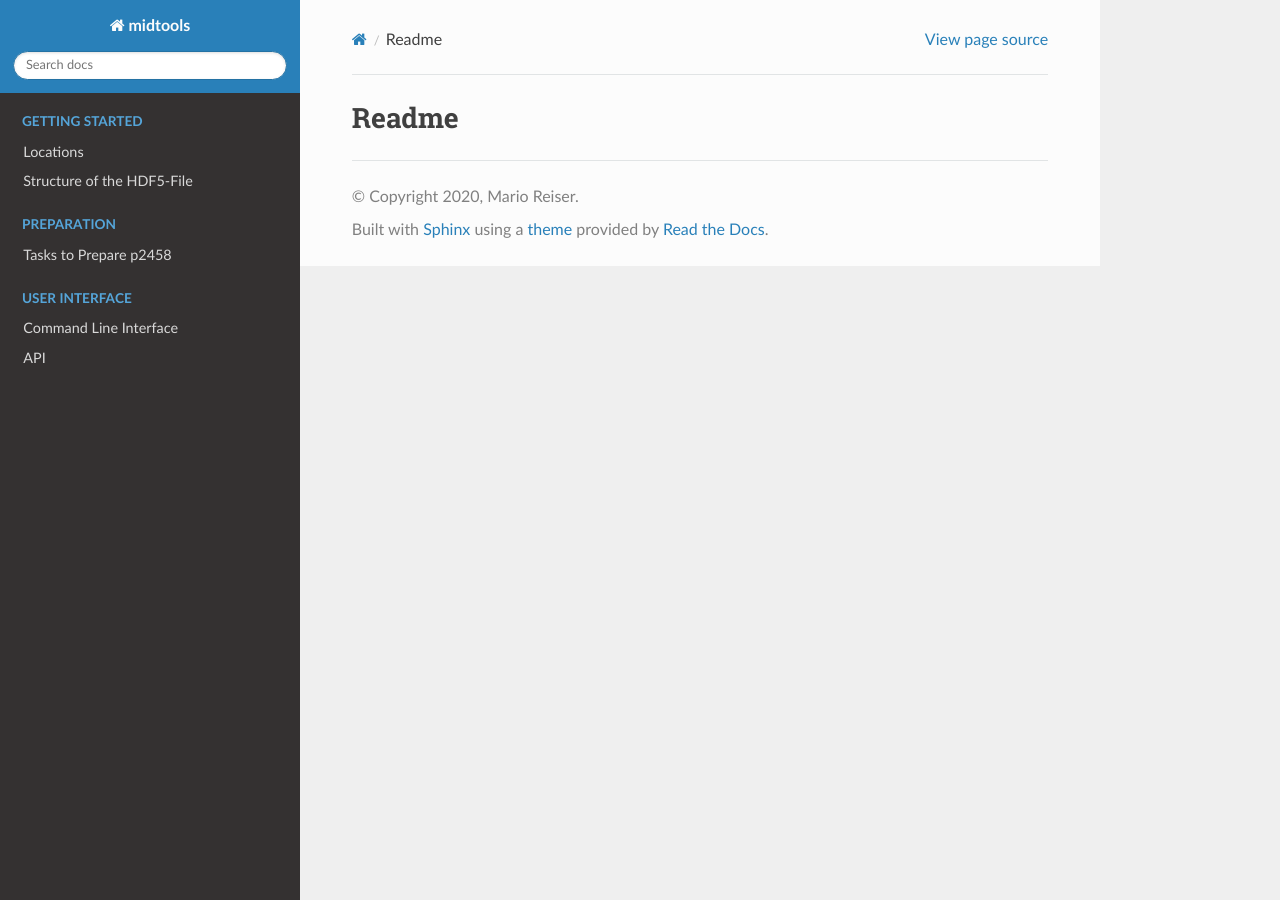
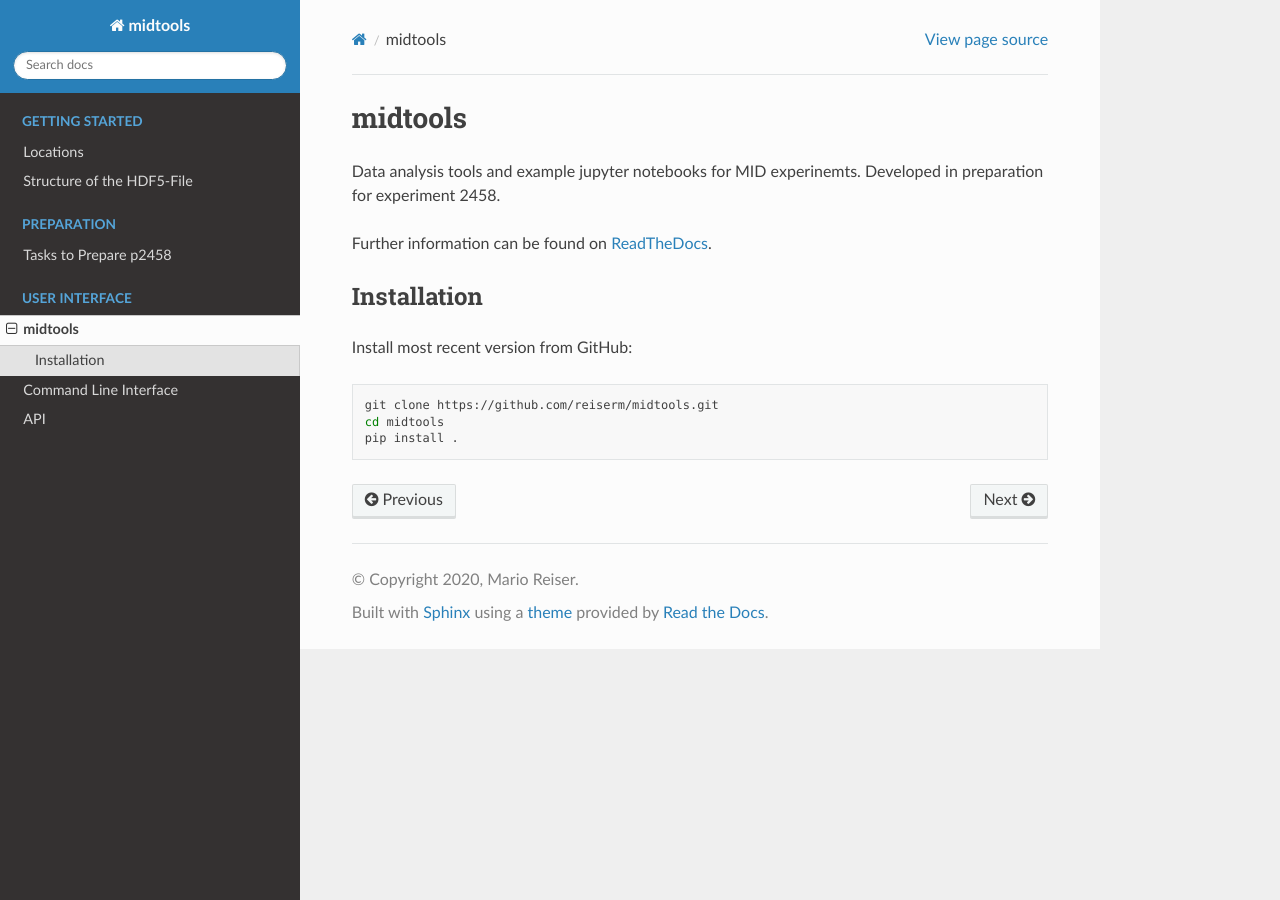
Before and after one commit to reiserm/midtools, a Sphinx documentation site: the page built from docs/source/readme.rst, in a window 1280 px wide. Built offline with Sphinx 7.4.7 and the Read the Docs theme 2.0.0, drawn with Linux system fonts in a browser that asks for light colours.

Commit message:
added m2r and readme to docs

````diff
--- a/README.md
+++ b/README.md
@@ -4,3 +4,12 @@ Data analysis tools and example jupyter notebooks for MID experinemts.
 Developed in preparation for experiment 2458.
 
 Further information can be found on [ReadTheDocs](https://midtools.readthedocs.io/en/latest/index.html).
+
+## Installation
+
+Install most recent version from GitHub:
+```sh
+git clone https://github.com/reiserm/midtools.git
+cd midtools
+pip install .
+```
--- a/docs/source/conf.py
+++ b/docs/source/conf.py
@@ -39,8 +39,8 @@ extensions = [
     'sphinx.ext.viewcode',
     'sphinx_rtd_theme',
     'sphinxarg.ext',
+    'm2r',
 #    'nbsphinx',
-    # 'm2r',
 #    'IPython.sphinxext.ipython_console_highlighting',
 ]
 
--- a/docs/source/readme.rst
+++ b/docs/source/readme.rst
@@ -1,5 +1 @@
-Readme
-======
-
-..
-  .. mdinclude:: ../../README.md
+.. mdinclude:: ../../README.md
````
Also changed, not shown: docs/source/index.rst (+7 -6 lines).
